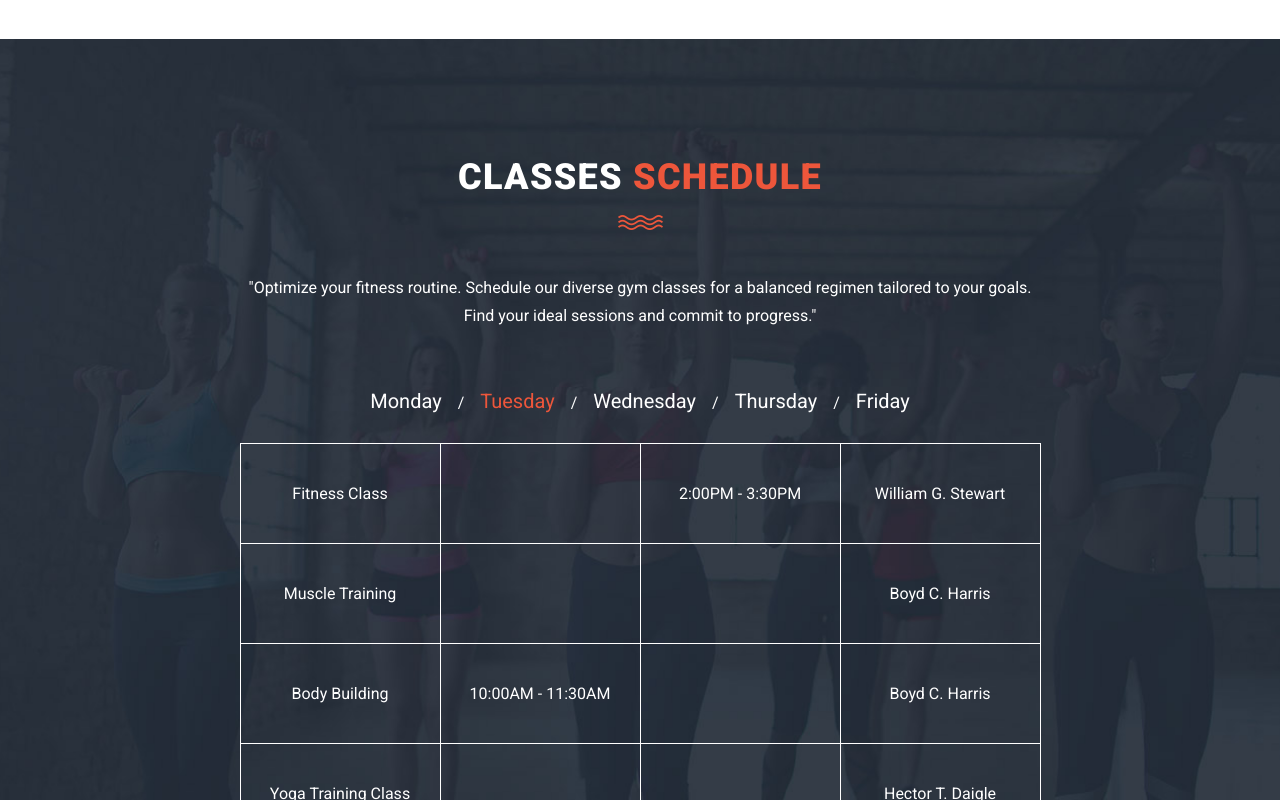
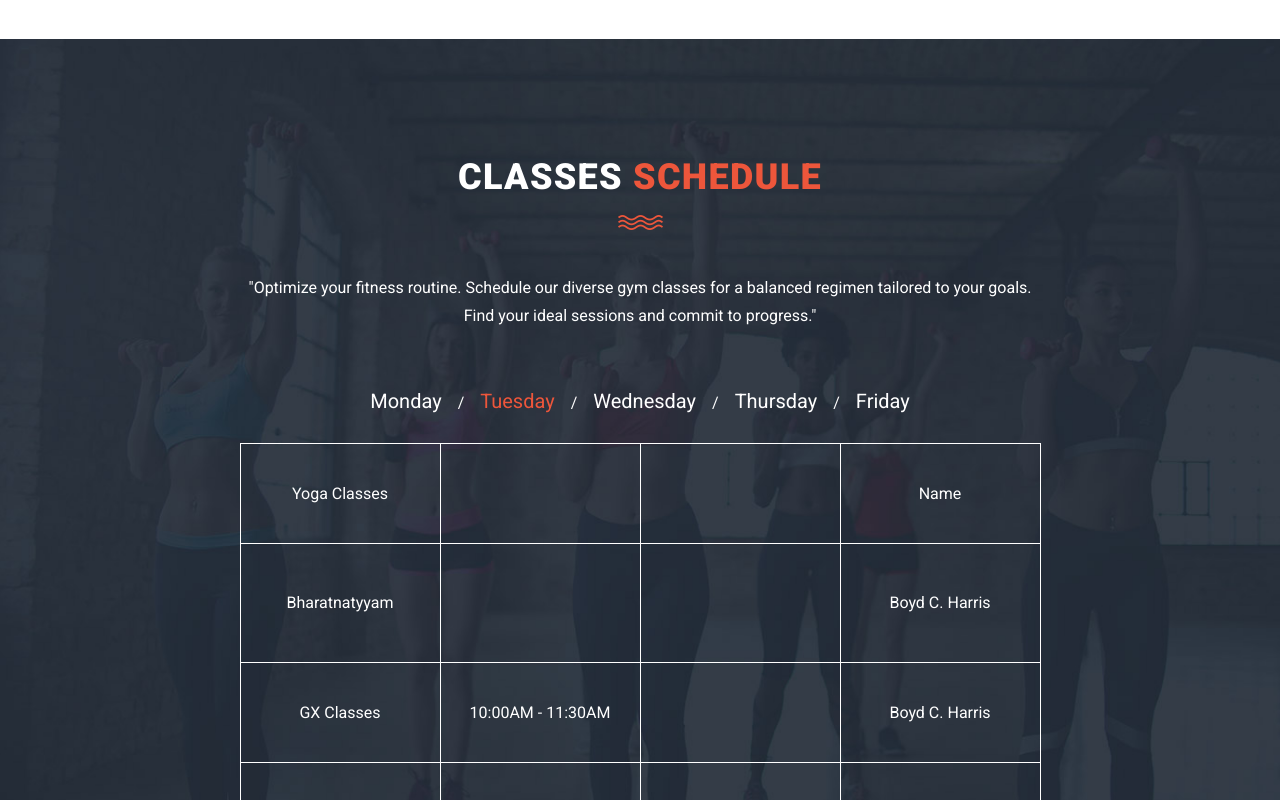
Before and after one commit to ritank1998/tritonFitnessStudio, a React (Create React App) app: page / in a window 1280 px wide. Both pictures are taken after a click on the button "Tuesday". Shown: the part 3095-3895 px from the top of the page. Built offline with nearby package versions, Linux system fonts and the light colour scheme.

Commit message:
new changes

```diff
--- a/src/components/Navbar/Logo.js
+++ b/src/components/Navbar/Logo.js
@@ -4,7 +4,7 @@ import React from "react";
 
 const Logo = () => (
   <h2 css={styles}>
-    TRITON FITNESS <span>STUDIO</span>
+    TRITON <span>STUDIO</span>
   </h2>
 );
 
--- a/src/components/Schedule/Table.js
+++ b/src/components/Schedule/Table.js
@@ -7,35 +7,36 @@ const Table = ({ day }) => {
     <table css={styles}>
       <tbody>
         <tr>
-          <td>Fitness Class</td>
+          <td>Yoga Classes</td>
           <td>
             <span className={day === "Monday" ? "" : "hidden"}>
-              10:00AM - 11:30AM
+            <div>6.00 AM to 7.00 AM</div>
             </span>
           </td>
+
           <td>
-            <span className={day === "Tuesday" ? "" : "hidden"}>
-              2:00PM - 3:30PM
-            </span>
           </td>
-          <td>William G. Stewart</td>
+          <td>Name</td>
         </tr>
         <tr>
-          <td>Muscle Training</td>
+          <td>Bharatnatyyam</td>
           <td>
             <span className={day === "Friday" ? "" : "hidden"}>
-              10:00AM - 11:30AM
+              4.50 PM - 6.00 PM
             </span>
           </td>
           <td>
             <span className={day === "Thursday" ? "" : "hidden"}>
-              2:00PM - 3:30PM
+              4.50 PM - 6.00 PM
+            </span>
+            <span className={day === "Friday" ? "" : "hidden"}>
+              4.50 PM - 6.00 PM
             </span>
           </td>
           <td>Boyd C. Harris</td>
         </tr>
         <tr>
-          <td>Body Building </td>
+          <td>GX Classes </td>
           <td>
             <span className={day === "Tuesday" ? "" : "hidden"}>
               10:00AM - 11:30AM
@@ -43,12 +44,26 @@ const Table = ({ day }) => {
           </td>
           <td>
             <span className={day === "Monday" ? "" : "hidden"}>
-              2:00PM - 3:30PM
+              7.30 PM - 8.30 PM
             </span>
           </td>
           <td>Boyd C. Harris</td>
         </tr>
         <tr>
+          <td>Zumba </td>
+          <td>
+            <span className={day === "Tuesday" ? "" : "hidden"}>
+              10:00AM - 11:30AM
+            </span>
+          </td>
+          <td>
+            <span className={day === "Monday" ? "" : "hidden"}>
+              7.00 PM to 8.00 PM
+            </span>
+          </td>
+          <td>Boyd C. Harris</td>
+        </tr>
+        {/* <tr>
           <td>Yoga Training Class </td>
           <td>
             <span className={day === "Wednesday" ? "" : "hidden"}>
@@ -75,7 +90,7 @@ const Table = ({ day }) => {
             </span>
           </td>
           <td>Bret D. Bowers</td>
-        </tr>
+        </tr> */}
       </tbody>
     </table>
   );
```
Also changed, not shown: src/components/Image/classThree.jpeg (added).
